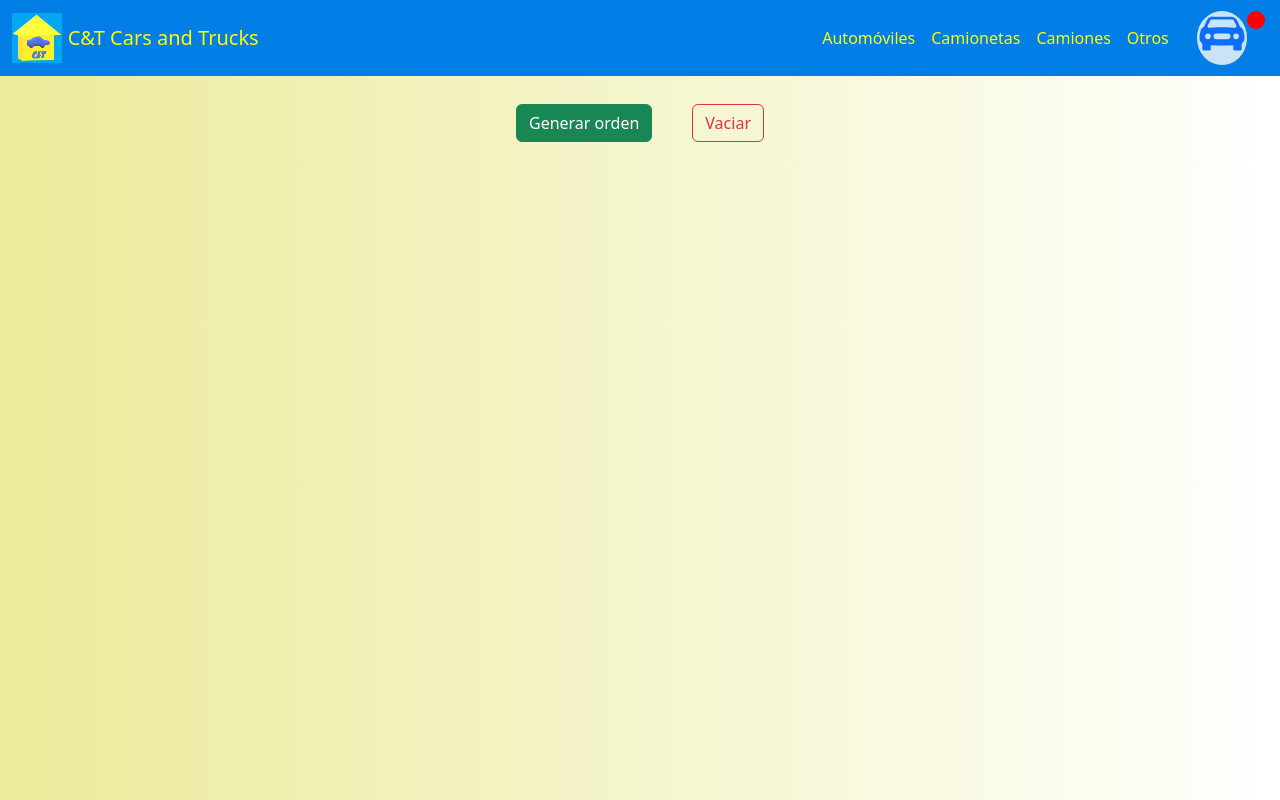
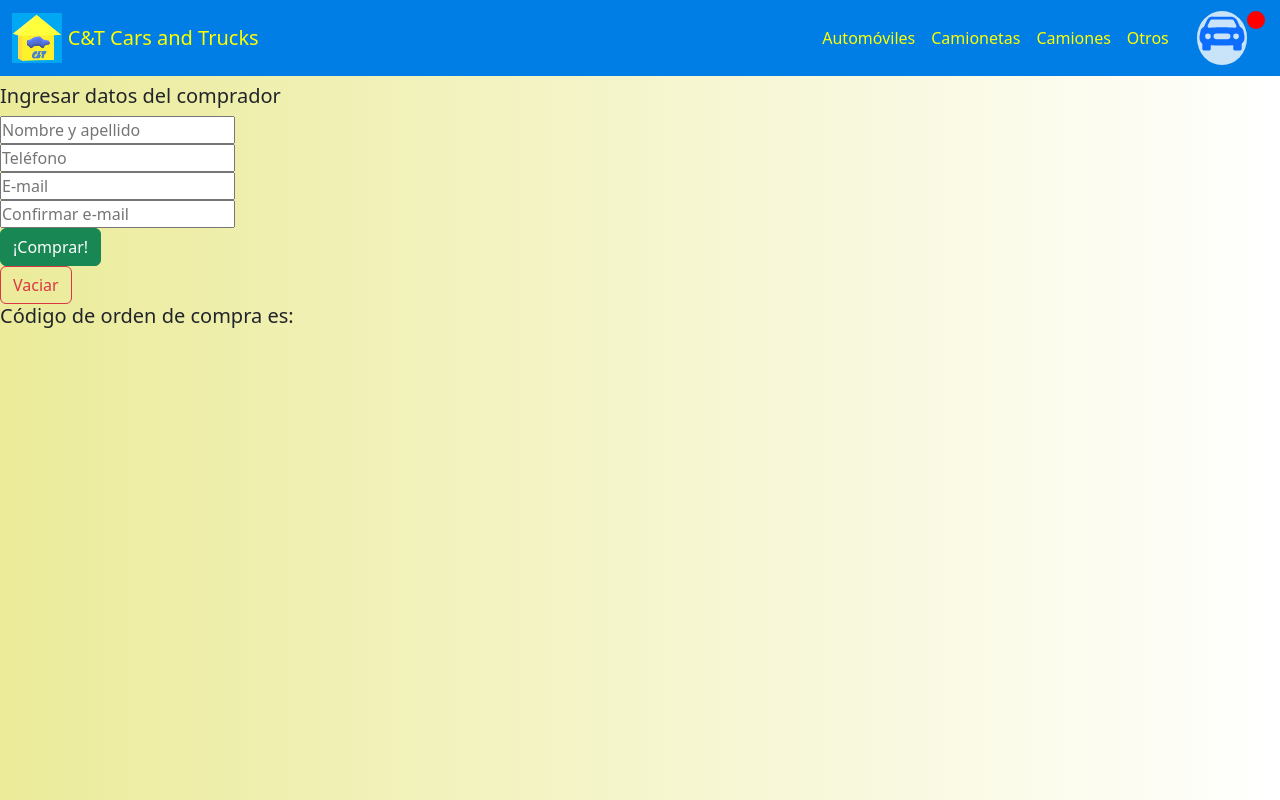
Before and after one commit to FLSfreedom/cars-and-trucks, a React (Vite) app: page /cart in a window 1280 px wide. Built offline with nearby package versions, Linux system fonts and the light colour scheme.

Commit message:
se agregan funcionalidades p/ final

```diff
--- a/src/components/CartContainer/CartContainer.jsx
+++ b/src/components/CartContainer/CartContainer.jsx
@@ -1,8 +1,12 @@
 import CartDetailContainer from '../CartDetailContainer/CartDetailContainer'
+import CartForm from '../CartForm/CartForm'
 
 const CartContainer = () => {
   return (
-    <CartDetailContainer/>
+    <div>
+      <CartDetailContainer/>
+      <CartForm/>
+    </div>
   )
 }
 
--- a/src/components/CartDetailContainer/CartDetailContainer.jsx
+++ b/src/components/CartDetailContainer/CartDetailContainer.jsx
@@ -1,25 +1,7 @@
 import React from 'react'
-import {addDoc, collection, getFirestore} from 'firebase/firestore'
 import { useCartContext } from '../../Context/CartContext'
 
 const CartDetailContainer = () => {
-
-  const insertaOrden = (evt) => {
-    evt.preventDefault()
-    const orden = {}
-    orden.comprador = {nombre: 'Juan', telefono: '5411325418', email: 'juanjjuan@gmail.com'}
-    orden.seleccion = ListaCart.map(({id, nombre, precio, cantidad}) => ({id, nombre, precio, cantidad}))
-    orden.total = totalPrecio()
-
-    const db = getFirestore()
-    const coleccionOrdenes = collection(db, 'ordenes')
-
-    addDoc(coleccionOrdenes, orden)
-    .then(resp => console.log(resp))
-
-    console.log(orden)
-  }
-
   const { ListaCart, vaciar, totalPrecio, eliminarVehiculo } = useCartContext()
   return (
     <div>
@@ -39,10 +21,6 @@ const CartDetailContainer = () => {
         <center>
           <h4>{totalPrecio() !== 0 && `Precio Total es: $ ${totalPrecio()}`}</h4>
         </center>
-        <center>
-          <button onClick={insertaOrden} className="btn btn-success" style={{margin: 20}}>Generar orden</button>
-          <button onClick={vaciar} className="btn btn-outline-danger" style={{margin: 20}}>Vaciar</button>
-        </center>
     </div>
   )
 }
--- /dev/null
+++ b/src/components/CartForm/CartForm.jsx
@@ -0,0 +1,98 @@
+import { addDoc, collection, getFirestore } from "firebase/firestore"
+import { useState } from "react"
+import { useCartContext } from "../../Context/CartContext"
+
+const CartForm = () => {
+    const {ListaCart, vaciar, totalPrecio} = useCartContext()
+    const [isId, setIsId] = useState()
+    const [formData, setFormData] = useState( {
+        name: '',
+        phone: '',
+        email:'',
+        confirmarEmail: ''
+    } )
+    const insertarOrden = (evt) => {
+        evt.preventDefault()
+        const orden = {}
+            if(formData.email !== formData.confirmarEmail){
+                alert('Las direcciones de e-mail ingresadas no coinciden entre sí');
+            }else{
+                orden.comprador = formData
+                orden.isActive = true
+                orden.seleccion = ListaCart.map(({id, nombre, precio, cantidad}) => ({id, nombre, precio, cantidad}))
+                orden.total = totalPrecio()
+
+                const db = getFirestore()
+                const coleccionOrdenes = collection(db, 'ordenes')
+                addDoc(coleccionOrdenes, orden)
+                .then(resp => setIsId(resp.id))
+                .catch(err => console.log(err))
+                .finally(() => {
+                    vaciar()
+                    setFormData({
+                        name: '',
+                        phone: '',
+                        email:'',
+                        confirmarEmail: ''
+                    })
+                })
+            }
+    }
+
+    const handleOnChange = (evt) => {
+        setFormData({
+            ...formData,
+            [evt.target.name]: evt.target.value,
+            })
+    }
+    return (
+        <div className="">
+            <div className="">
+                <h5>Ingresar datos del comprador</h5>
+            </div>
+            <form onSubmit={insertarOrden} >
+                <input className=''
+                    type="text"
+                    name="name"
+                    placeholder = "Nombre y apellido"
+                    onChange={handleOnChange}
+                    value={formData.name}
+                />
+                <br />
+                <input className=''
+                    type="tel"
+                    name="phone"
+                    placeholder = "Teléfono"
+                    onChange={handleOnChange}
+                    value={formData.phone}
+                    />
+                <br />
+                <input className=''
+                    type="email"
+                    name="email"
+                    placeholder = "E-mail"
+                    onChange={handleOnChange}
+                    value={formData.email}
+                    />
+                <br />
+                <input className=''
+                    type="email"
+                    name="confirmarEmail"
+                    placeholder = "Confirmar e-mail"
+                    onChange={handleOnChange}
+                    value={formData.confirmarEmail}
+                    />
+                <br />
+                <button className="btn btn-success" type="submit">¡Comprar!</button>
+            </form>
+            <div className="">
+                <button className="btn btn-outline-danger" onClick={vaciar}>Vaciar</button>
+            </div>
+            <div className="">
+                {isId !== '' && <h5>Código de orden de compra es: {isId}</h5>}
+            </div>
+        </div>
+    )
+}
+
+export default CartForm
--- a/src/components/CartInDetail/CartInDetail.jsx
+++ b/src/components/CartInDetail/CartInDetail.jsx
@@ -1,6 +1,6 @@
 import React from 'react'
 import { Link } from 'react-router-dom'
-import CartContainer from '../CartContainer/CartContainer'
+import CartDetailContainer from '../CartDetailContainer/CartDetailContainer'
 
 
 const CartInDetail = () => {
@@ -16,7 +16,7 @@ const CartInDetail = () => {
         color: 'white'
     }}>
         <div>
-           <CartContainer/>
+           <CartDetailContainer/>
         </div>
         <button className='btn btn-success' style={{margin: 20}}><Link to="/cart" style={{color: 'white'}}>Completar la compra</Link></button>
     </div>
```
